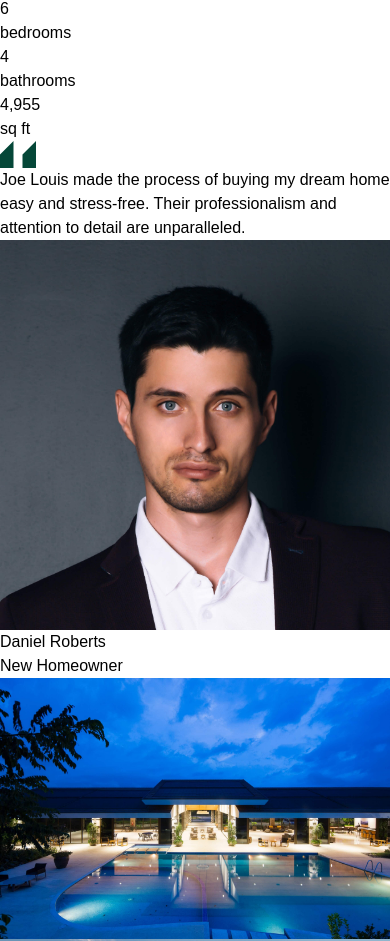
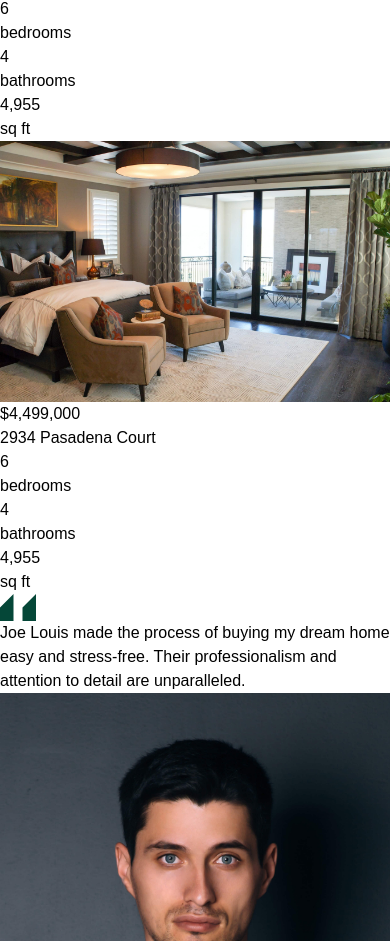
Before and after one commit to LadenikaPeter/next-move-agency, a React (Vite) app: page / in a window 390 px wide. Shown: the part 1032-1973 px from the top of the page. Built offline with nearby package versions, Linux system fonts and the light colour scheme; a web font is replaced by a local one.

Commit message:
working on responsiveness

```diff
--- a/src/pages/Home.tsx
+++ b/src/pages/Home.tsx
@@ -32,7 +32,7 @@ export default function HomePage() {
         <section id="SECOND__SECTION">
           <div className="lg:flex block gap-20">
             <div className="lg:w-2/4 py-28 ">
-              <h1 className="text-[clamp(66px,4vw,88px)] -tracking-[2.4px] leading-[105px] text-[#054738]">
+              <h1 className="text-[clamp(44px,6vw,88px)] -tracking-[2.4px] lg:leading-[105px] text-[#054738]">
                 For those that want a home that impresses.
               </h1>
               <div className="flex gap-3 items-center">
@@ -50,10 +50,16 @@ export default function HomePage() {
                 all across beautiful Los Angeles.
               </p>
 
-              <div className="flex w-full lg:justify-between justify-end max-[1023px]:gap-5">
+              <div className="flex w-full lg:justify-between justify-end max-[560px]:flex-wrap max-[1023px]:gap-5 ">
                 {SECOND_SECTION.map((item) => {
                   return (
-                    <div key={item.key}>
+                    <div
+                      key={item.key}
+                      className={` max-[1023px]:left-0  ${
+                        item.key === "i1" &&
+                        "max-[1160px]:relative -left-[22px]"
+                      }`}
+                    >
                       <h1 className="text-[128px] leading-[140px] text-[#054738]">
                         {item.title}
                       </h1>
@@ -67,7 +73,7 @@ export default function HomePage() {
         </section>
         <section id="THIRD__SECTION" className="py-[128px]">
           <div
-            className={`bg-[url('/home/home-bedroom.jpg')] h-screen bg-no-repeat bg-cover bg-[50%] relative`}
+            className={`bg-[url('/home/home-bedroom.jpg')] h-screen bg-no-repeat bg-cover bg-[50%] relative min-[992px]:block hidden`}
           >
             <div className="bg-[linear-gradient(transparent,rgba(0,0,0,.55))] z-[1] absolute top-0 bottom-0 left-0 right-0"></div>
             <div className="flex w-full h-full items-end justify-between px-8 pb-8 text-[#fffcf8] z-[99] relative">
@@ -91,22 +97,48 @@ export default function HomePage() {
               </div>
             </div>
           </div>
+          <div className="max-[991px]:block hidden">
+            <div className="h-[250px]">
+              <img
+                src="/home/home-bedroom.jpg"
+                className="object-cover w-full h-full"
+              />
+            </div>
+            <div className="text-right mt-4">
+              <p className="text-[20px] -tracking-[1.6px] leading-[26px] text-[#054738]">
+                $4,499,000
+              </p>
+              <p className="text-[24px] -tracking-[0.8px] leading-[36px] text-[#054738]">
+                2934 Pasadena Court
+              </p>
+            </div>
+            <div className="mt-8">
+              {THIRD_SECTION.map((item) => {
+                return (
+                  <div className="flex text-[#054738] justify-between border-solid border-b-[1px] py-[9px] border-b-[#054738]">
+                    <p className="text-[20px]">{item.amount}</p>
+                    <p className="text-[16px]">{item.text}</p>
+                  </div>
+                );
+              })}
+            </div>
+          </div>
         </section>
         <section id="FOURTH__SECTION" className="py-[128px]">
-          <div className="flex gap-20">
-            <div className="w-[70%]">
+          <div className="flex gap-20 lg:flex-nowrap flex-wrap">
+            <div className="lg:w-[70%] w-full">
               <img
                 className="w-[48px] h-[48px]"
                 src="/quote-icon.svg"
                 alt="quoute-icon"
               />
-              <h1 className="text-[64px] leading-[73px] -tracking-[1.6px] text-[#054738] mt-5">
+              <h1 className="text-[clamp(32px,4vw,64px)] lg:leading-[73px] -tracking-[1.6px] text-[#054738] mt-5 leading-[55px] ">
                 Joe Louis made the process of buying my dream home easy and
                 stress-free. Their professionalism and attention to detail are
                 unparalleled.
               </h1>
             </div>
-            <div className="w-[30%] flex justify-end items-end  ">
+            <div className="lg:w-[30%] flex justify-end items-end w-full  ">
               <div className="h-[80px] flex gap-[30px] items-center">
                 <img
                   className="h-full rounded-[50%]"
@@ -124,11 +156,11 @@ export default function HomePage() {
           </div>
         </section>
         <section id="FIFTH__SECTION" className="py-[128px]">
-          <div className="flex h-[444px] gap-8">
-            <div className="w-1/2">
+          <div className="flex gap-8 md:flex-nowrap flex-wrap">
+            <div className="md:w-1/2">
               <img className="h-full object-cover" src="/home/home-1.jpg" />
             </div>
-            <div className="w-1/2 flex flex-col justify-between">
+            <div className="md:w-1/2 flex flex-col justify-between">
               <div className="h-[85%]">
                 <img
                   className="h-full w-full object-cover"
```
